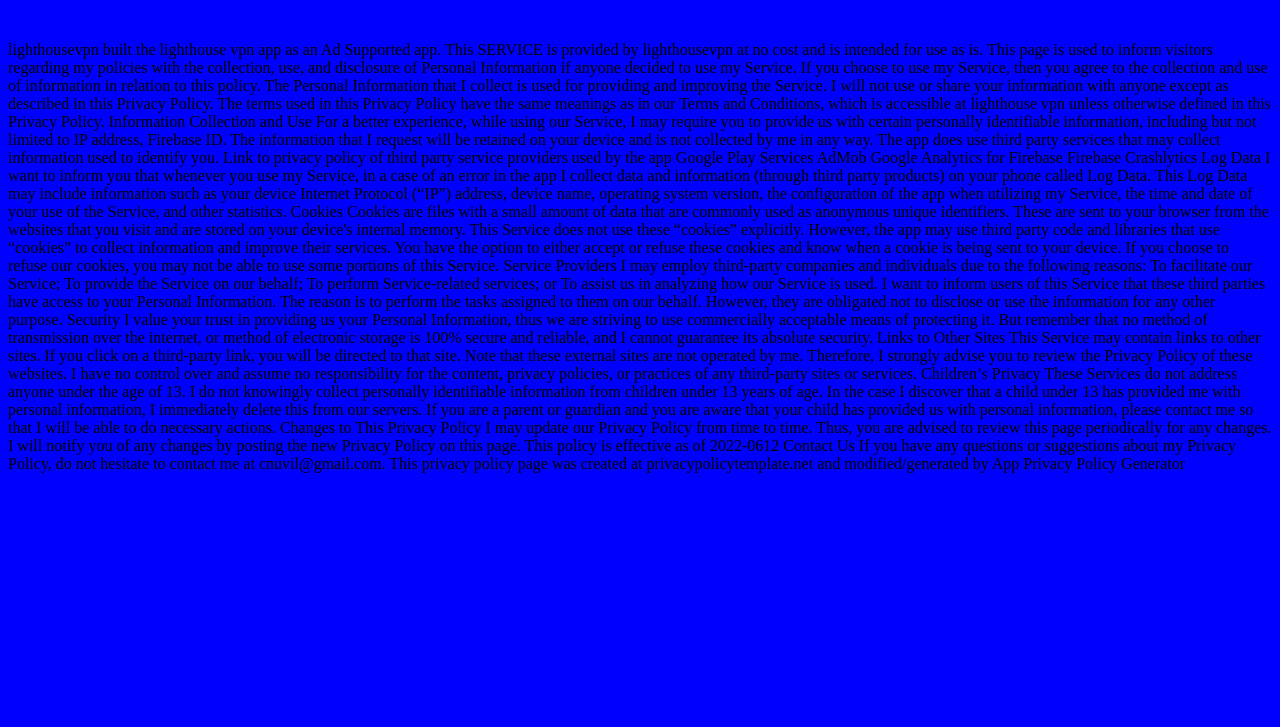
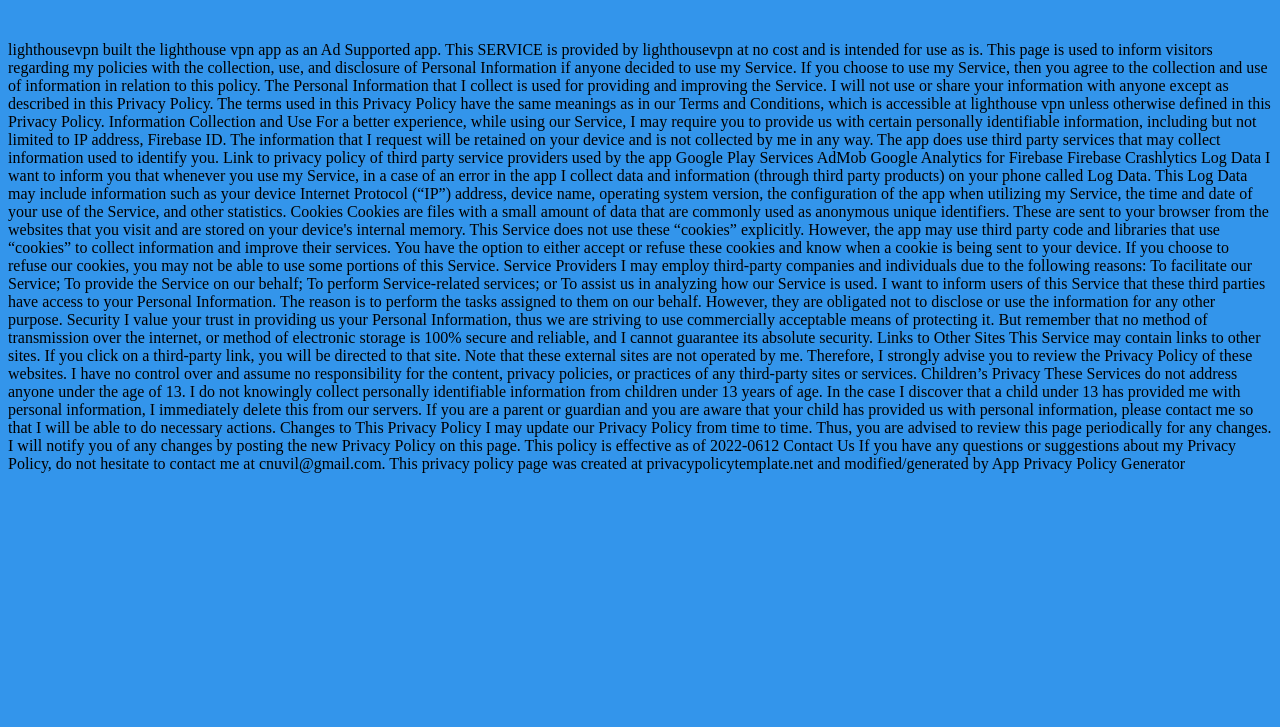
Before and after one commit to haiderr510/lighthousevpn, a plain HTML site: page LVPN-policy.html in a window 1280 px wide. Shown: the part 73-800 px from the top of the page. Drawn offline with Linux system fonts and the light colour scheme.

Commit message:
Update LVPN-policy.html

```diff
--- a/LVPN-policy.html
+++ b/LVPN-policy.html
@@ -4,7 +4,7 @@
     <title> LightHouse VPN | Privacy Policy</title>
     <style>
       body {
-      background-color:blue;
+      background-color:#3395eb;
       }
       h1{
         display:flex;
```
